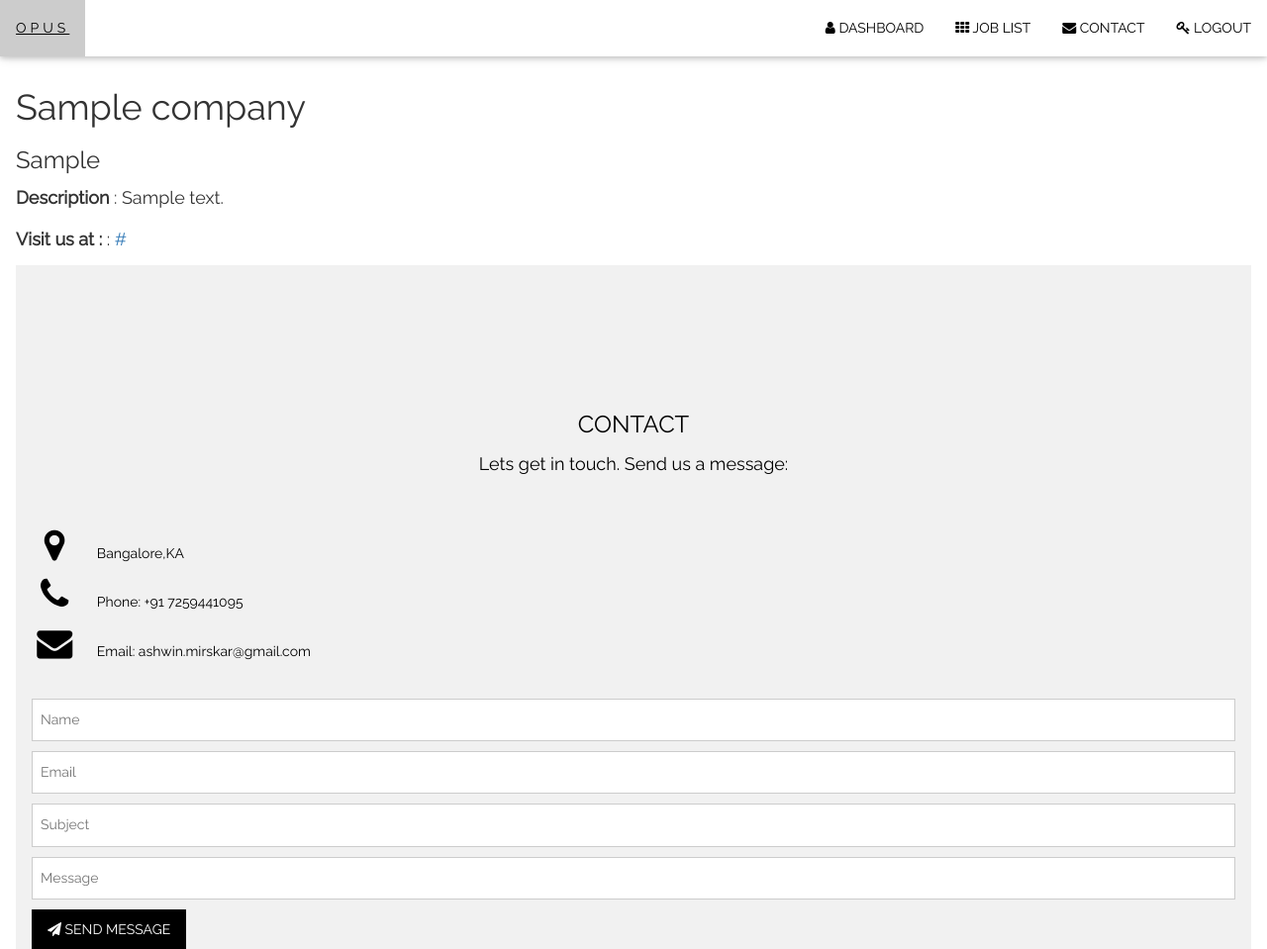
After one commit to Pythonista7/DBMSJL, a Django app: a page that uses templates/company.html in a window 1280 px wide. The commit adds this page. Shown: the top 959 px of the page at 99% size. Run offline with Django 3.2, Linux system fonts and the light colour scheme; tables that the repository leaves empty hold one stand-in row (values such as "Sample post"); some libraries are stand-ins or nearby versions.

Commit message:
company profiles matched

```diff
--- a/jobexp/urls.py
+++ b/jobexp/urls.py
@@ -24,6 +24,7 @@
         general_login_view,
         get_job_details,
         delete_job,
+        company_profile_view,
         )
 
 urlpatterns = [
@@ -35,4 +36,5 @@
     path("register/newcompany/",register_company),
     path("getjob/<int:id>/",get_job_details),
     path("delete/<int:job_id>/",delete_job),
+    path("company/<str:company_name>/",company_profile_view)
 ]
--- a/jobexp/views.py
+++ b/jobexp/views.py
@@ -1,11 +1,12 @@
 from django.shortcuts import render,redirect,HttpResponse
 from django.contrib.auth import login
+from django.contrib import messages
 from django.contrib.auth.models import User,Group
 from .forms import (PostJobForm,
         RegisterCompanyForm,
         )
 from .models import Jobs
-from Accounts.models import Recuiter
+from Accounts.models import Recuiter,Company
 
 from django.contrib.auth.forms import AuthenticationForm
 # Create your views here.
@@ -69,7 +70,7 @@
         return render(request,'applicant/job_desc.html',context)
 
     else:
-        print(f"\n\n\n {request.user.username} \t\t {job.rec_email}  \n\n\n")
+        #print(f"\n\n\n {request.user.username} \t\t {job.rec_email}  \n\n\n")
         if str(job.rec_email) == str(request.user.username):
             context={'job':job,"this_rec_job":True}
             return render(request,'recruiter/job_desc.html',context)
@@ -84,3 +85,10 @@
 def delete_job(request,job_id):
     Jobs.objects.filter(job_id=job_id).delete()
     return redirect('/jobs/joblist/recruiter')
+
+def company_profile_view(request,company_name):
+
+    c=Company.objects.get(company_name=company_name)
+    context={"company":c}
+    #print("\n\n\nIT WAS HERE\n\n")
+    return render(request,'company.html',context=context)
--- /dev/null
+++ b/templates/company.html
@@ -0,0 +1,22 @@
+{% extends "recruiter/base.html" %}
+
+
+{% block content %}
+
+
+<br><br><br>
+<div class="w3-container">
+
+<div class="w3-xxlarge">{{company.company_name}}</div>
+
+<div class="w3-xlarge"> {{ company.biz_stream }} </div>
+
+<p class="w3-row w3-large">
+        <b>Description</b> : {{company.description}}
+        </p>
+
+<p class="w3-row w3-large">
+        <b>Visit us at : </b> : <a href={{company.website}}>{{company.website}}</a>
+        </p>
+
+{% endblock %}
```
Also changed, not shown: templates/recruiter/job_desc.html (+6 -1 lines).
